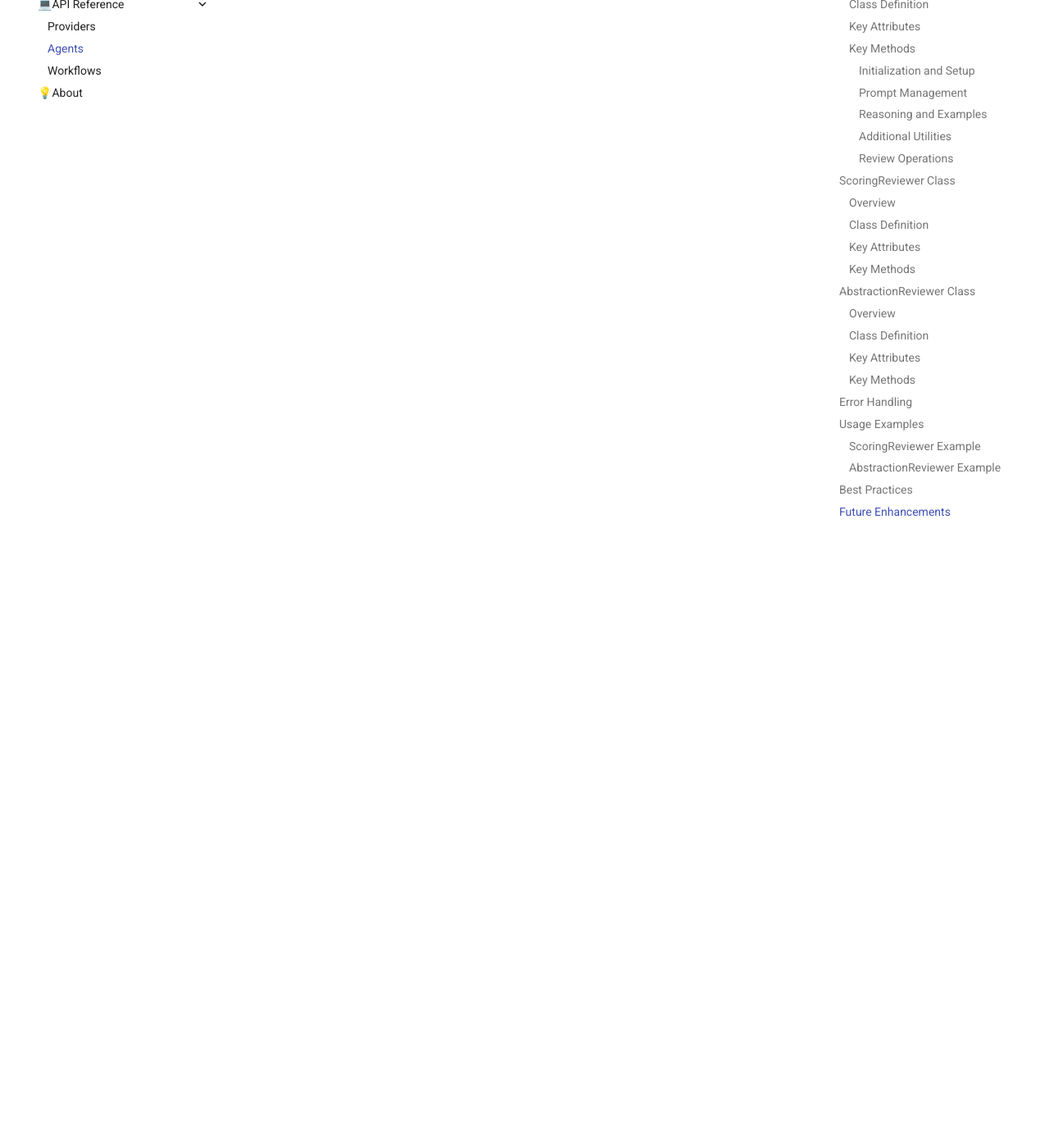
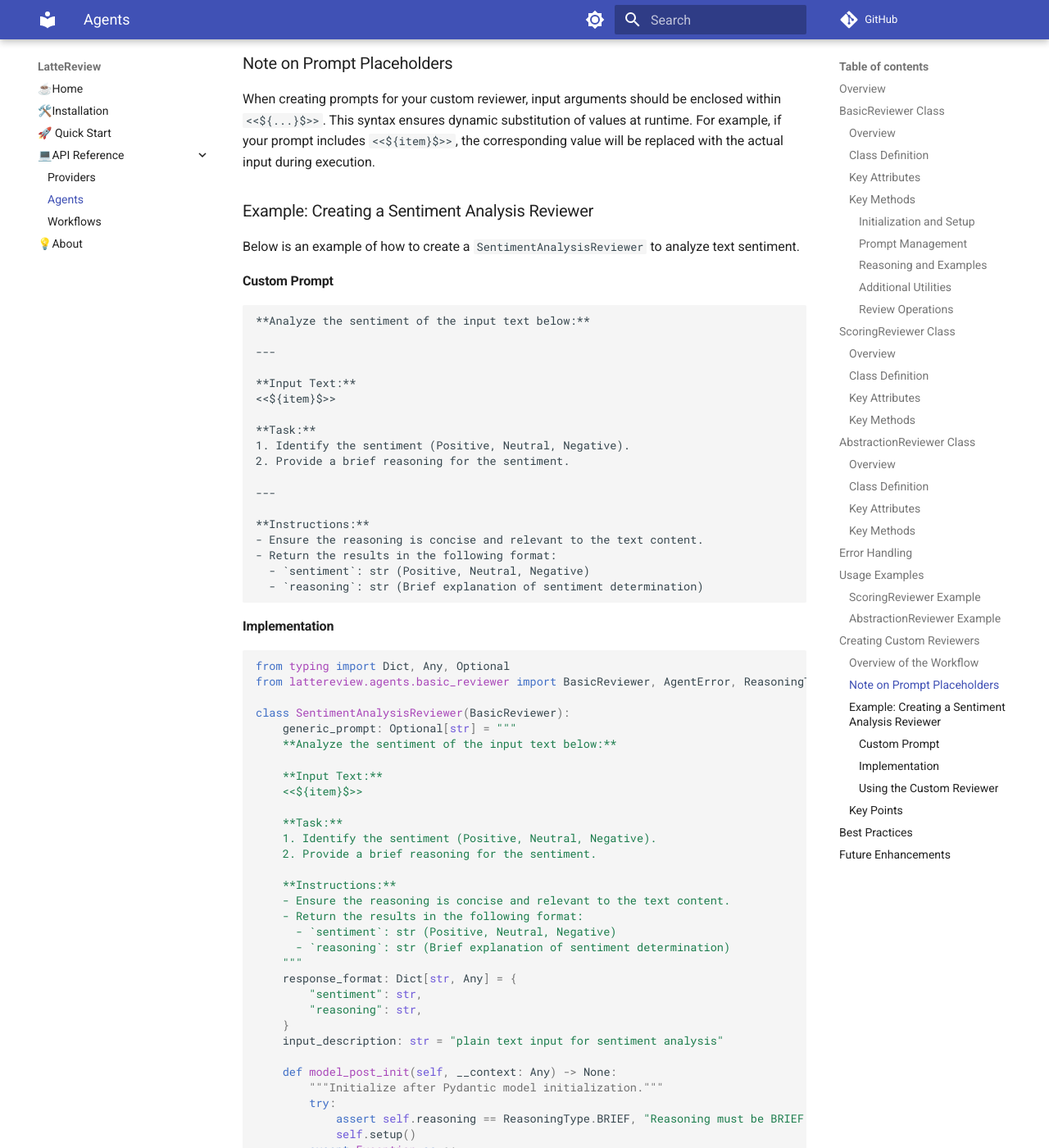
Before and after one commit to kevinchung58/LatteReview, an MkDocs documentation site: the page built from docs/api/agents.md, in a window 1280 px wide and 1400 px high, scrolled down 6750 px. Shown: the whole window at 82% size. Built offline with MkDocs 1.6.1 and Material for MkDocs 9.7.7, drawn with Linux system fonts in a browser that asks for light colours; comment, search, counter and statistics services are not loaded; some of the changed text lies outside the part shown.

Commit message:
Updated the docs

````diff
--- a/docs/api/agents.md
+++ b/docs/api/agents.md
@@ -227,6 +233,133 @@ results, costs = await reviewer.review_items(text_items)
 
 ---
 
+## Creating Custom Reviewers
+
+For specific use cases, users might need a reviewer agent that differs from existing ones like `ScoringReviewer` or `AbstractionReviewer`. The LatteReview package is designed to make this process straightforward. By inheriting the `BasicReviewer` class, you can create a custom reviewer tailored to your requirements.
+
+### Overview of the Workflow
+
+To create a custom reviewer:
+
+1. **Inherit the `BasicReviewer` class**: Your custom reviewer class should extend `BasicReviewer`.
+2. **Define a Prompt**: Develop a prompt tailored to your specific task. This prompt should use placeholders for dynamic input substitution.
+3. **Specify the Input and Response Formats**:
+   - Define the structure of the input your reviewer expects (e.g., text or images).
+   - Specify the format of the expected output (e.g., keys and their data types).
+4. **Implement Initialization**: Override the `model_post_init` method to ensure all configurations (like prompt and response format) are properly set up.
+5. **Pass Custom Arguments**: Pass additional arguments specific to your task when initializing the class.
+
+### Note on Prompt Placeholders
+
+When creating prompts for your custom reviewer, input arguments should be enclosed within `<<${...}$>>`. This syntax ensures dynamic substitution of values at runtime. For example, if your prompt includes `<<${item}$>>`, the corresponding value will be replaced with the actual input during execution.
+
+### Example: Creating a Sentiment Analysis Reviewer
+
+Below is an example of how to create a `SentimentAnalysisReviewer` to analyze text sentiment.
+
+#### Custom Prompt
+
+```plaintext
+**Analyze the sentiment of the input text below:**
+
+---
+
+**Input Text:**
+<<${item}$>>
+
+**Task:**
+1. Identify the sentiment (Positive, Neutral, Negative).
+2. Provide a brief reasoning for the sentiment.
+
+---
+
+**Instructions:**
+- Ensure the reasoning is concise and relevant to the text content.
+- Return the results in the following format:
+  - `sentiment`: str (Positive, Neutral, Negative)
+  - `reasoning`: str (Brief explanation of sentiment determination)
+```
+
+#### Implementation
+
+```python
+from typing import Dict, Any, Optional
+from lattereview.agents.basic_reviewer import BasicReviewer, AgentError, ReasoningType
+
+class SentimentAnalysisReviewer(BasicReviewer):
+    generic_prompt: Optional[str] = """
+    **Analyze the sentiment of the input text below:**
+
+    **Input Text:**
+    <<${item}$>>
+
+    **Task:**
+    1. Identify the sentiment (Positive, Neutral, Negative).
+    2. Provide a brief reasoning for the sentiment.
+
+    **Instructions:**
+    - Ensure the reasoning is concise and relevant to the text content.
+    - Return the results in the following format:
+      - `sentiment`: str (Positive, Neutral, Negative)
+      - `reasoning`: str (Brief explanation of sentiment determination)
+    """
+    response_format: Dict[str, Any] = {
+        "sentiment": str,
+        "reasoning": str,
+    }
+    input_description: str = "plain text input for sentiment analysis"
+
+    def model_post_init(self, __context: Any) -> None:
+        """Initialize after Pydantic model initialization."""
+        try:
+            assert self.reasoning == ReasoningType.BRIEF, "Reasoning must be BRIEF for SentimentAnalysisReviewer"
+            self.setup()
+        except Exception as e:
+            raise AgentError(f"Error initializing SentimentAnalysisReviewer: {str(e)}")
+```
+
+#### Using the Custom Reviewer
+
+```python
+from lattereview.providers import OpenAIProvider
+from custom_reviewers import SentimentAnalysisReviewer  # Assuming the custom class is in this module
+
+# Initialize the custom reviewer
+sentiment_reviewer = SentimentAnalysisReviewer(
+    provider=OpenAIProvider(model="gpt-4o"),
+    name="SentimentReviewer",
+    reasoning=ReasoningType.BRIEF,
+)
+
+# Provide input data
+text_items = [
+    "I absolutely loved this product!",
+    "The experience was okay, nothing special.",
+    "I am very disappointed with the service."
+]
+
+# Run sentiment analysis
+results, costs = await sentiment_reviewer.review_items(text_items)
+
+# Display results
+for text, result in zip(text_items, results):
+    print(f"Text: {text}")
+    print(f"Sentiment: {result['sentiment']}")
+    print(f"Reasoning: {result['reasoning']}")
+    print()
+```
+
+### Key Points
+
+- Custom reviewers inherit from `BasicReviewer`, ensuring compatibility with LatteReview workflows.
+- Prompts are dynamic, using placeholders for substitution at runtime.
+- Custom reviewers can specify unique logic and configurations in `model_post_init`.
+- Use cases for custom reviewers include but are not limited to sentiment analysis, compliance checks, or creative text generation.
+
+By following this pattern, you can extend the LatteReview package to meet the needs of diverse tasks and workflows.
+
+---
+
 ## Best Practices
 
 1. **Error Handling**:
````
Also changed, not shown: other parts of docs/api/agents.md (+6 -0 lines), README.md (+2 -1 lines), docs/index.md (+1 -0 lines), 1 other file.
